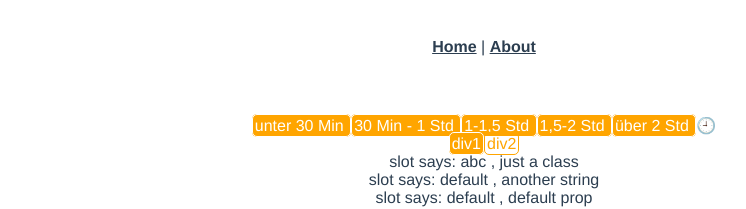
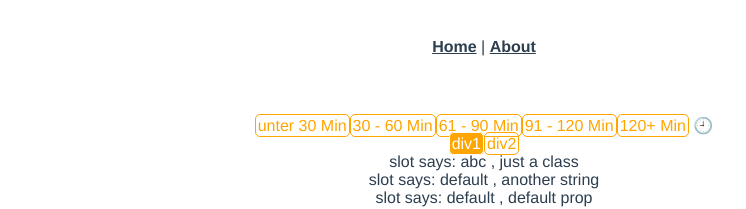
Before and after one commit to mpnsk/spielerei-katalog-vue3, a Vue app: page / in a window 1280 px wide. Shown: the top 209 px of the page, without its empty margins (156-902 px from the left). Built offline with nearby package versions, Linux system fonts and the light colour scheme.

Commit message:
Take duration buttons from vue data

```diff
--- a/src/components/SpielOverview.vue
+++ b/src/components/SpielOverview.vue
@@ -3,29 +3,13 @@
     <div>
       <div style="padding: 15px;">
         <div>
-          <span v-bind:class="{
-          activeTag: filter.div1,
-          inactiveTag: !filter.div1
+          <span v-for="(data, index) in filter.dauer" :key="index"
+           v-bind:class="{
+          activeTag: data.active,
+          inactiveTag: !data.active
          }"
-                @click="filter.div1 = !filter.div1">
-          unter 30 Min
-        </span>
-          <span v-bind:class="{ activeTag: filter.div2, inactiveTag: !filter.div2 }"
-                @click="filter.div2 = !filter.div2">
-          30 Min - 1 Std
-        </span>
-          <span v-bind:class="{ activeTag: filter.div3, inactiveTag: !filter.div3 }"
-                @click="filter.div3 = !filter.div3">
-          1-1,5 Std
-        </span>
-          <span v-bind:class="{ activeTag: filter.div4, inactiveTag: !filter.div4 }"
-                @click="filter.div4 = !filter.div4">
-          1,5-2 Std
-        </span>
-          <span v-bind:class="{ activeTag: filter.div5, inactiveTag: !filter.div5 }"
-                @click="filter.div5 = !filter.div5">
-          über 2 Std
-        </span>
+                @click="data.active = !data.active">
+          {{data.text}}</span>
           🕘
         </div>
         <span class="activeTag" @click="filter.div1 = !filter.div1">div1</span>
@@ -101,11 +85,13 @@ export default {
       routeNames: routeNames,
       spiele,
       filter: {
-        div1: true,
-        div2: true,
-        div3: true,
-        div4: true,
-        div5: true
+        dauer: [
+          {active: false, text: 'unter 30 Min'},
+          {active: false, text: '30 - 60 Min'},
+          {active: false, text: '61 - 90 Min'},
+          {active: false, text: '91 - 120 Min'},
+          {active: false, text: '120+ Min'},
+        ]
       }
     }
   },
```
